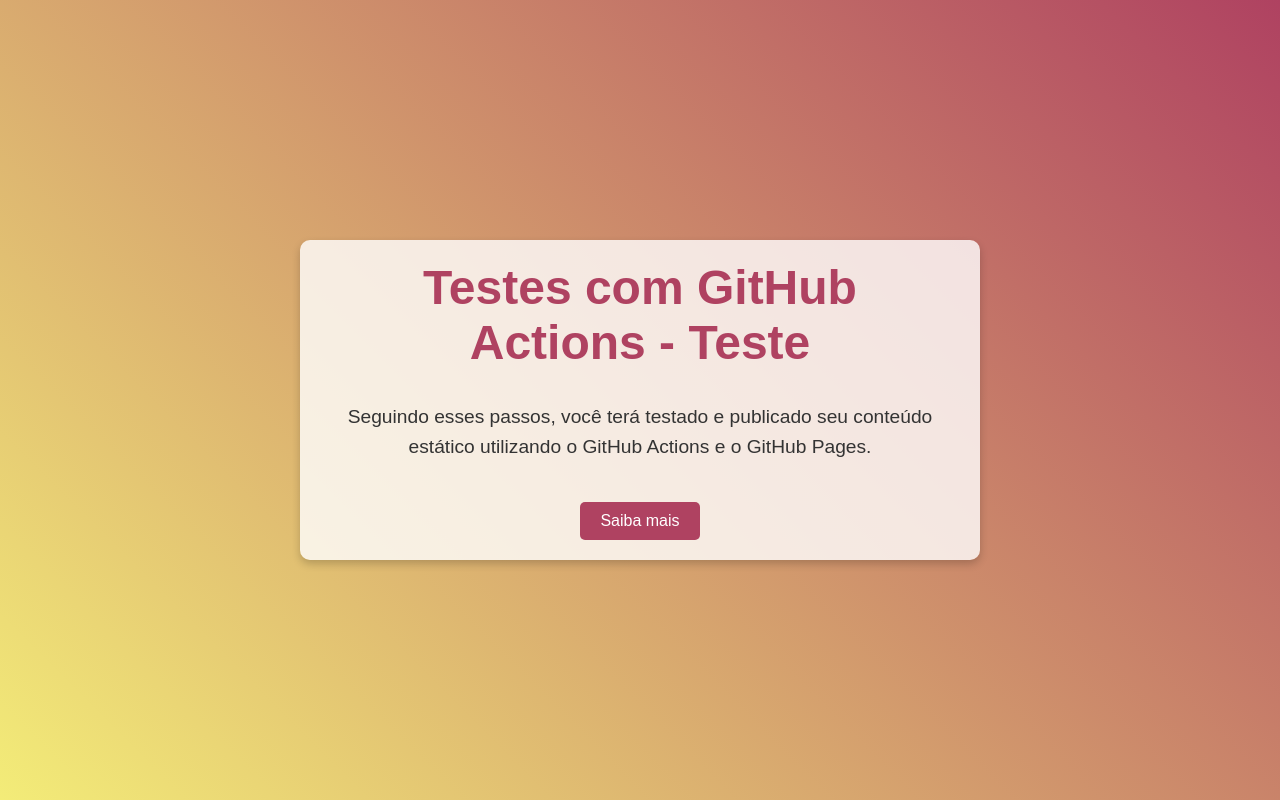
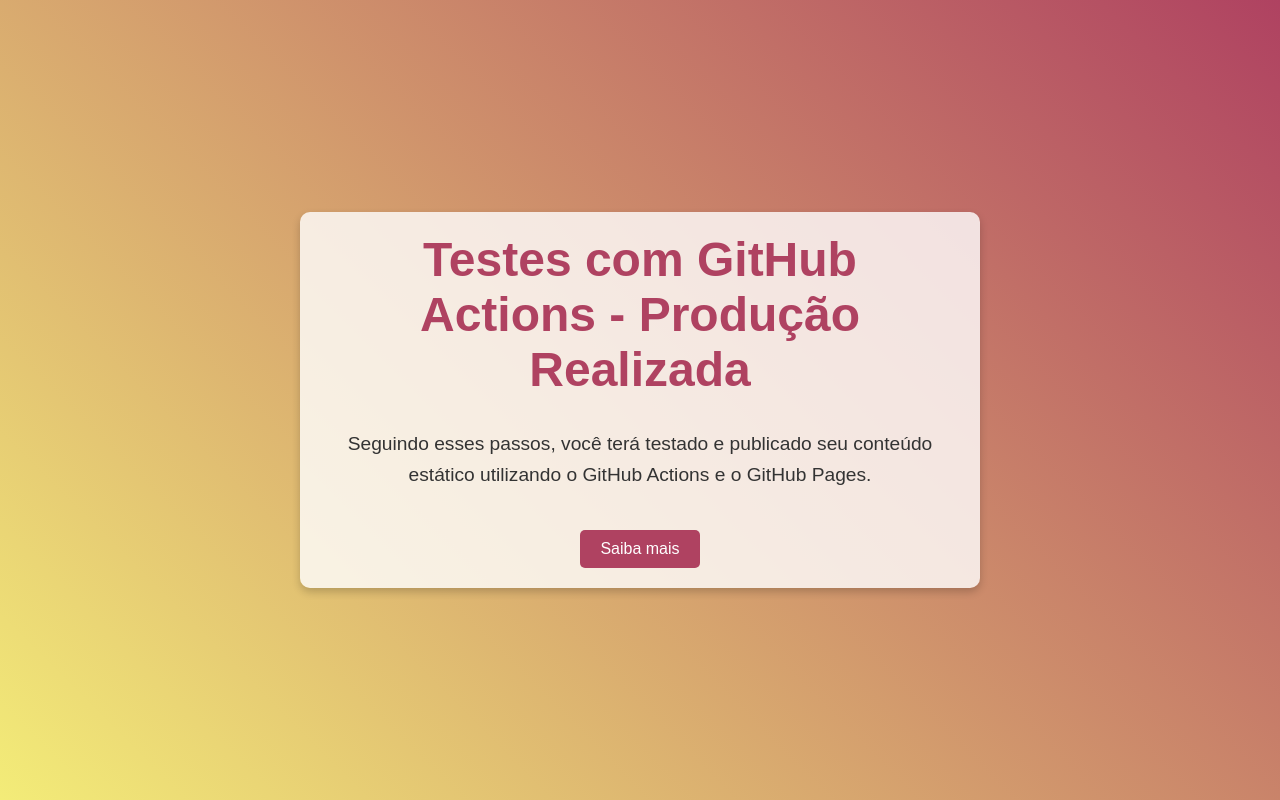
Before and after one commit to julianalempk/REDES_TRAB_2, a plain HTML site: page index.html in a window 1280 px wide. Drawn offline with Linux system fonts and the light colour scheme.

Commit message:
Update index.html

```diff
--- a/index.html
+++ b/index.html
@@ -52,7 +52,7 @@
 </head>
 <body>
   <div class="container">
-    <h1>Testes com GitHub Actions - Teste</h1>
+    <h1>Testes com GitHub Actions - Produção Realizada</h1>
     <p>Seguindo esses passos, você terá testado e publicado seu conteúdo estático utilizando o GitHub Actions e o GitHub Pages.</p>
     <a href="#" class="button">Saiba mais</a>
   </div>
```
